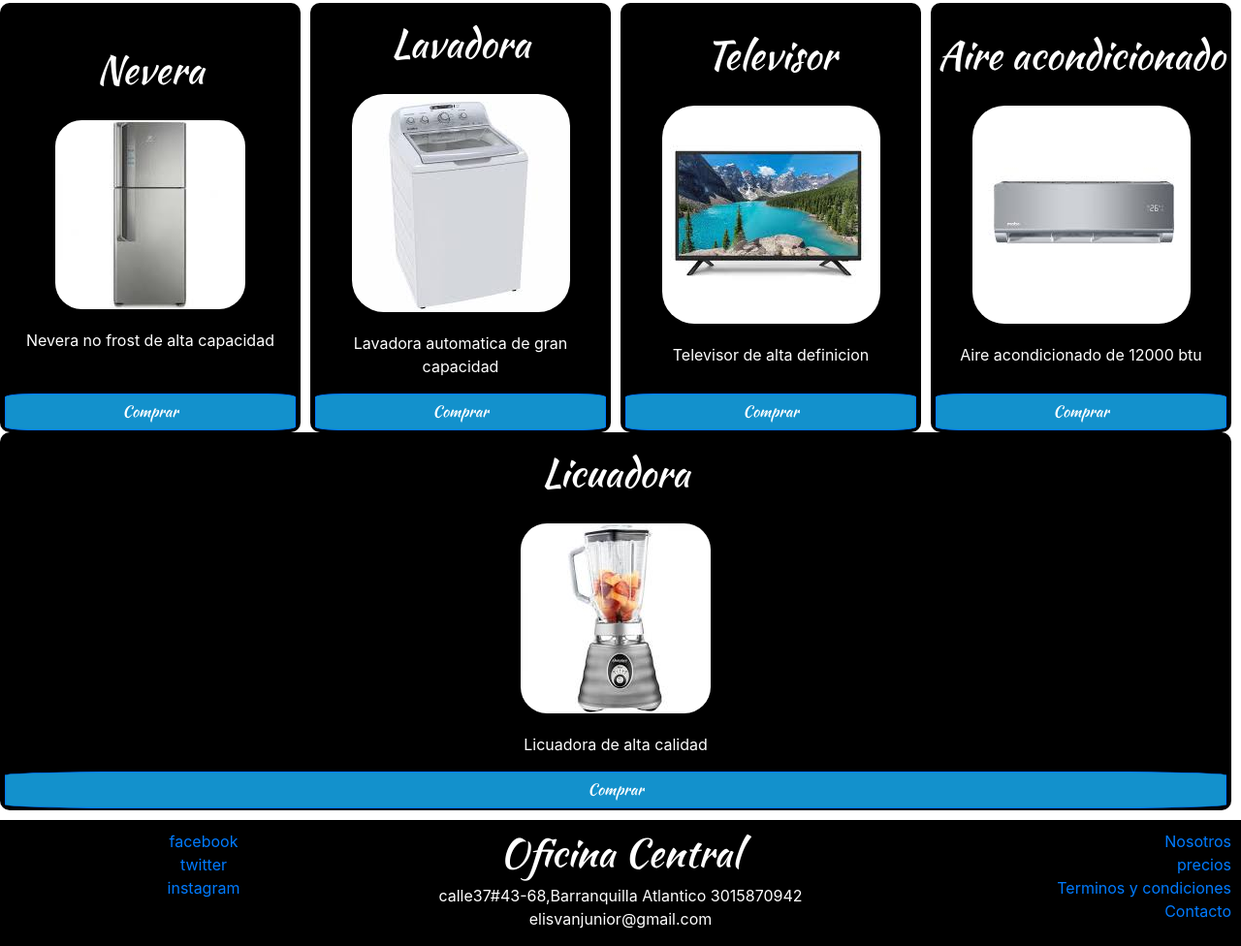
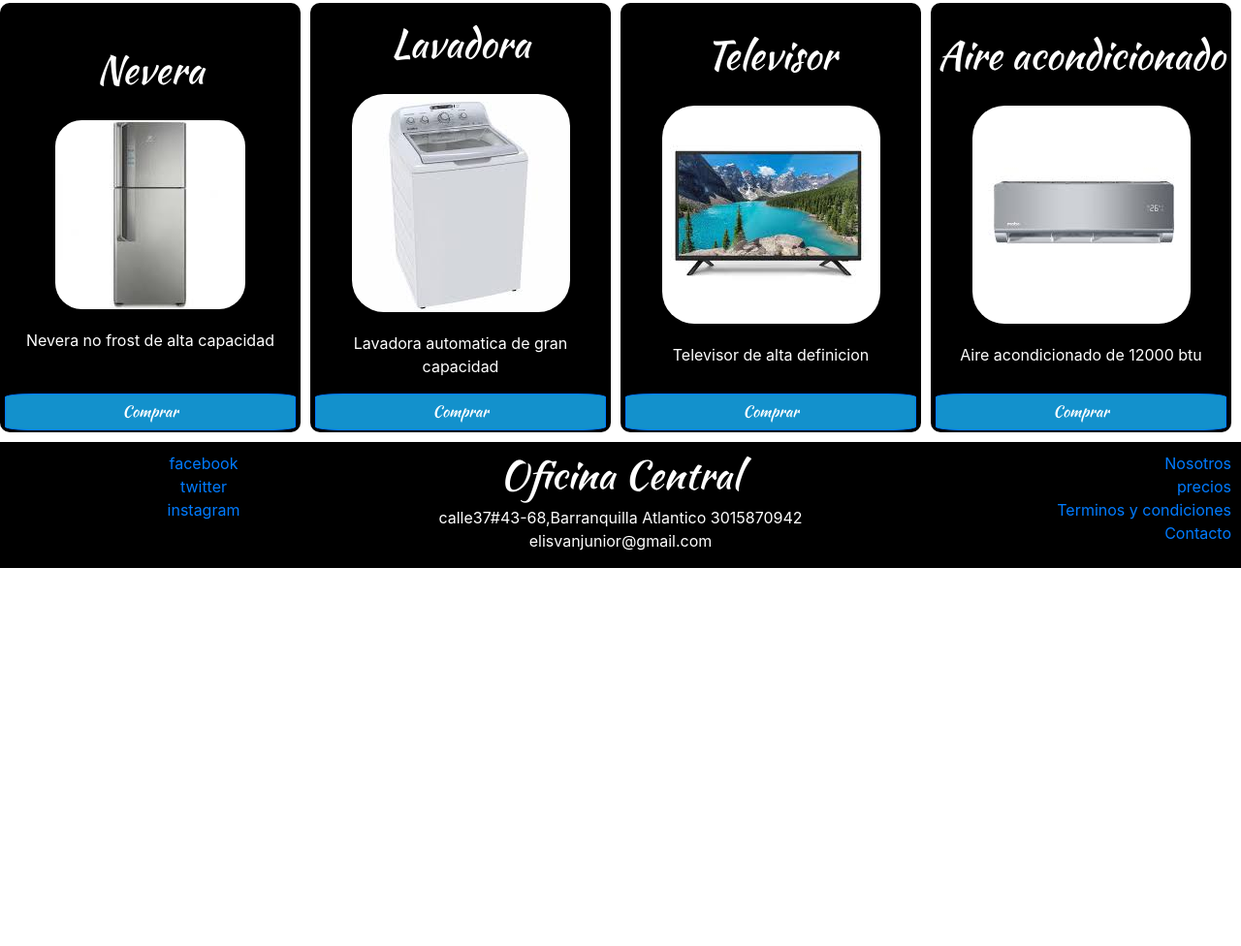
Before and after one commit to elisvan313/electromaster, a website: page index.html in a window 1280 px wide. Shown: the part 430-1406 px from the top of the page at 97% size. After the commit the page ends 1016 px from the top, so only its background shows below. Drawn offline with nearby package versions, Linux system fonts and the light colour scheme.

Commit message:
Update index.html

```diff
--- a/index.html
+++ b/index.html
@@ -93,17 +93,7 @@
 
                 </button></div>
         </div>
-        <div class="card-electro d-flex flex-column justify-content-between">
-            <p>
-            <div>
-                <h1>Licuadora</h1>
-                <img src="imagenes/licuadora.jpg">
-                <p>Licuadora de alta calidad</p>
-                </p>
-            </div>
-            <div> <button class="btn btn-primary btn-reserva">Comprar
 
-                </button></div>
         </div>
 
 
```
